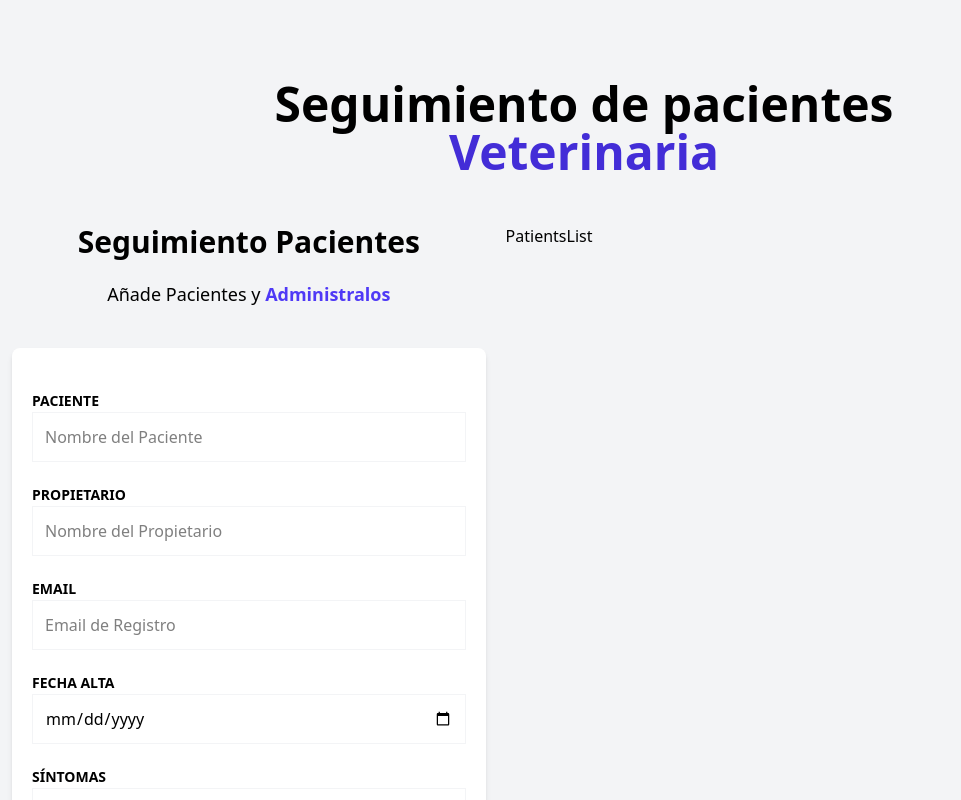
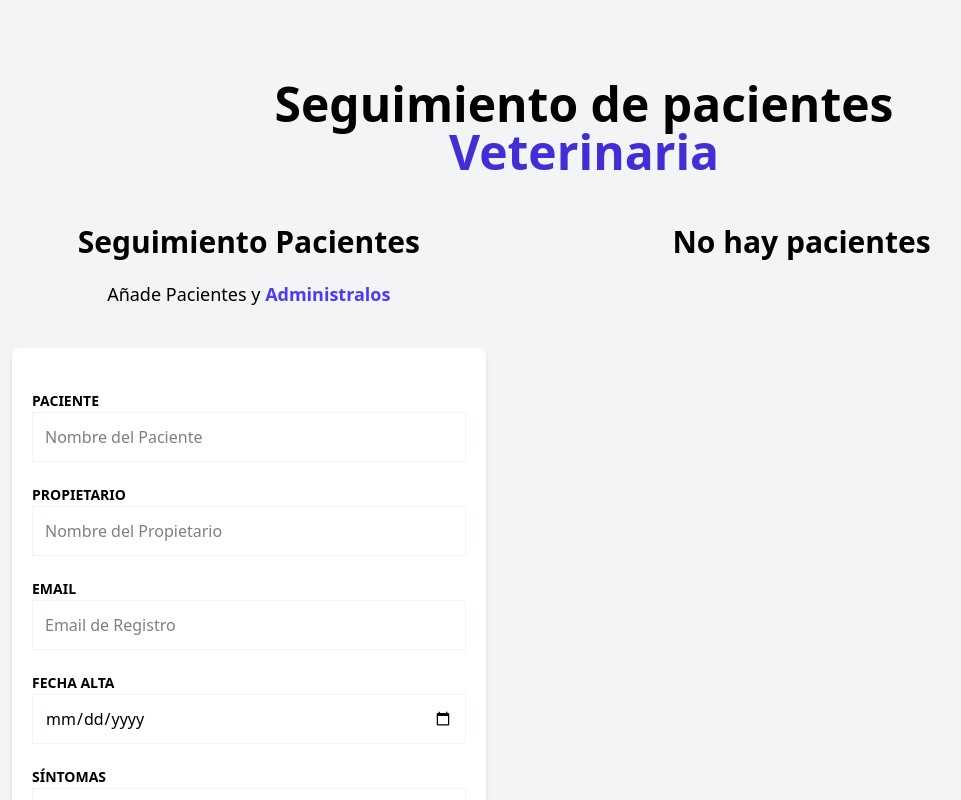
Before and after one commit to StyvenSoft/React-TypeScript-Complete-Guide, a React (Vite) app in the folder patients-app/: page / in a window 1280 px wide. Shown: the top 800 px of the page, without its empty margins (56-1017 px from the left). Built offline with nearby package versions, Linux system fonts and the light colour scheme.

Commit message:
created status for patient list

```diff
--- a/patients-app/package.json
+++ b/patients-app/package.json
@@ -15,6 +15,7 @@
     "react-dom": "^19.0.0",
     "react-hook-form": "^7.55.0",
     "tailwindcss": "^4.1.4",
+    "uuid": "^11.1.0",
     "zustand": "^5.0.3"
   },
   "devDependencies": {
--- a/patients-app/src/components/PatientsList.tsx
+++ b/patients-app/src/components/PatientsList.tsx
@@ -1,5 +1,18 @@
+import { usePatientStore } from "../store"
+
 export default function PatientsList() {
+
+  const patients = usePatientStore((state) => state.patients)
+
   return (
-    <div>PatientsList</div>
+    <div className="md:w-1/2 lg:3/5 md:h-screen overflow-y-scroll">
+      {patients.length ? (
+        <p>Si hay pacientes</p>
+      ) : (
+        <>
+          <h2 className="font-black text-3xl text-center">No hay pacientes</h2>
+        </>
+      )}
+    </div>
   )
 }
--- a/patients-app/src/store.ts
+++ b/patients-app/src/store.ts
@@ -1,4 +1,5 @@
 import { create } from "zustand";
+import {v4 as uuidv4} from 'uuid'
 import { DraftPatient, Patient } from "./types";
 
 type PatientState = {
@@ -6,10 +7,17 @@ type PatientState = {
     addPatient: (data: DraftPatient) => void
 }
 
-export const usePatientStore = create<PatientState>(() => ({
+const createPatient = (patient: DraftPatient) : Patient => {
+    return {...patient, id: uuidv4()}
+}
+
+export const usePatientStore = create<PatientState>((set) => ({
     patients: [],
     addPatient: (data) => {
-        console.log(data);
+        const newPatient = createPatient(data)
+        set((state) => ({
+            patients: [...state.patients, newPatient]
+        }))
 
     }
 }))
```
Also changed, not shown: 1 other file (tests, documents, lock files or other folders).
